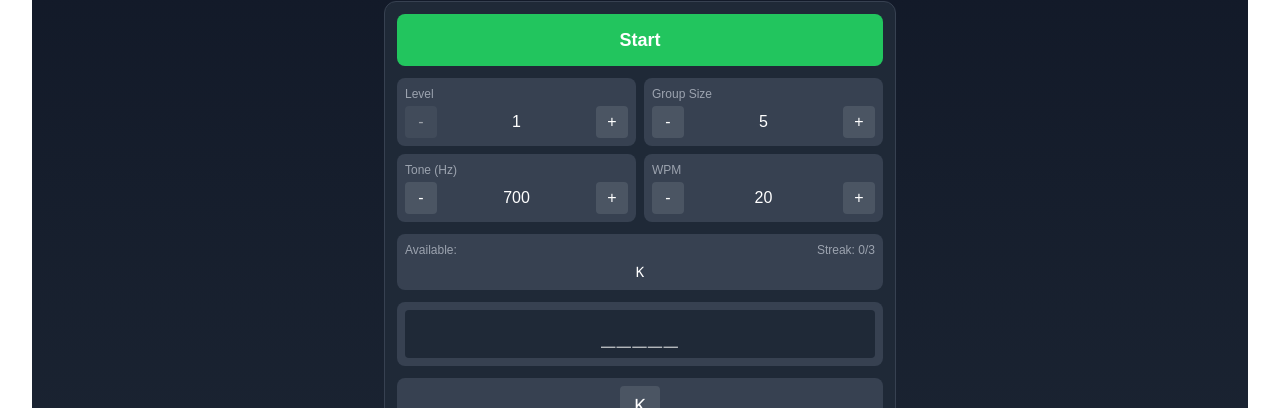
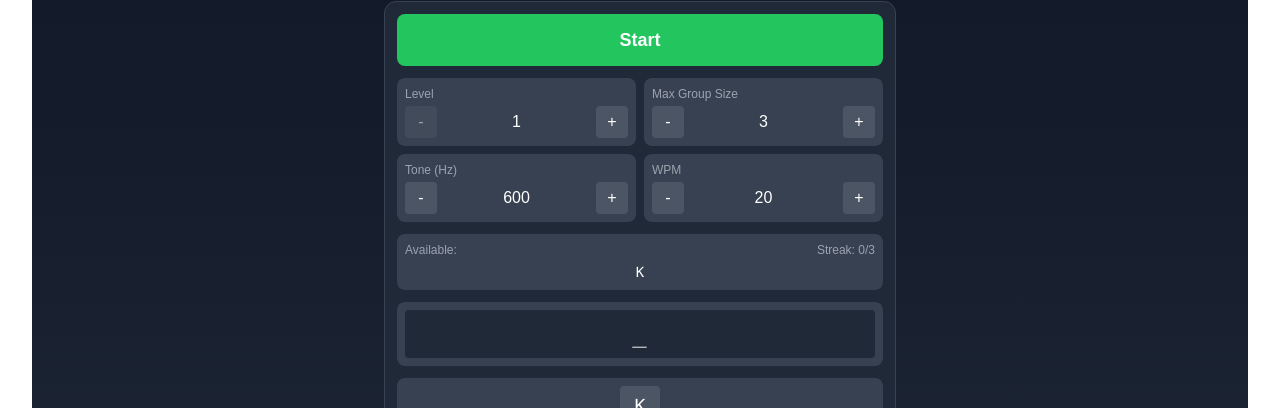
Before and after one commit to f4iey/MorseTrainer, a Next.js app: page / in a window 1280 px wide. Shown: the part 123-531 px from the top of the page. Built offline with nearby package versions, Linux system fonts and the light colour scheme.

Commit message:
src/components/MorseUI.jsx: Make group size variable.

```diff
--- a/src/components/MorseLogic.js
+++ b/src/components/MorseLogic.js
@@ -4,10 +4,12 @@ export class MorseLogic {
     this.KOCH_SEQUENCE = 'KMRSUAPTLOWI.NJEF0Y,VG5/Q9ZH38B?427C1D6X';
   }
 
-  generateGroup(level, size) {
+  generateGroup(level, maxSize) {
     const availableChars = this.KOCH_SEQUENCE.slice(0, level);
+    // Randomly select a size between 1 and maxSize
+    const actualSize = Math.floor(Math.random() * maxSize) + 1;
     let group = '';
-    for (let i = 0; i < size; i++) {
+    for (let i = 0; i < actualSize; i++) {
       group += availableChars[Math.floor(Math.random() * availableChars.length)];
     }
     return group;
--- a/src/components/MorseTrainer.jsx
+++ b/src/components/MorseTrainer.jsx
@@ -8,8 +8,9 @@ import { MorseLogic } from './MorseLogic';
 const MorseTrainer = () => {
   const [currentLevel, setCurrentLevel] = useState(1);
   const [wpm, setWpm] = useState(20);
-  const [frequency, setFrequency] = useState(700);
-  const [groupSize, setGroupSize] = useState(5);
+  const [frequency, setFrequency] = useState(600);
+  const [groupSize, setGroupSize] = useState(3);
+  const [currentGroupSize, setCurrentGroupSize] = useState(0); // Track current actual group size
   const [advanceThreshold, setAdvanceThreshold] = useState(3);
   const [userInput, setUserInput] = useState('');
   const [currentGroup, setCurrentGroup] = useState('');
@@ -53,6 +54,7 @@ const MorseTrainer = () => {
     const start = () => {
       const newGroup = logicRef.current.generateGroup(currentLevel, groupSize);
       setCurrentGroup(newGroup);
+      setCurrentGroupSize(newGroup.length); // Set the actual size of the new group
       setUserInput('');
       setIsPlaying(true);
       morseAudio.start();
@@ -65,7 +67,8 @@ const MorseTrainer = () => {
       start();
     }
   }, [currentLevel, groupSize, wpm]);
-const handleCharacterInput = useCallback((char) => {
+
+  const handleCharacterInput = useCallback((char) => {
     if (!isPlaying || notification) return;
 
     const newInput = userInput + char;
@@ -141,6 +144,7 @@ const handleCharacterInput = useCallback((char) => {
       setHistory([]);
       setScore({ correct: 0, wrong: 0 });
       setConsecutiveCorrect(0);
+      setCurrentGroupSize(0);
     } else {
       startNewGroup();
     }
@@ -205,7 +209,7 @@ const handleCharacterInput = useCallback((char) => {
       availableChars={logicRef.current.getAvailableChars(currentLevel)}
       consecutiveCorrect={consecutiveCorrect}
       userInput={userInput}
-      groupSizePadding={groupSize}
+      currentGroupSize={currentGroupSize} // Pass actual current group size instead of max group size
       score={score}
       history={history}
       maxLevel={logicRef.current.getMaxLevel()}
--- a/src/components/MorseUI.jsx
+++ b/src/components/MorseUI.jsx
@@ -16,7 +16,7 @@ const MorseUI = ({
   availableChars,
   consecutiveCorrect,
   userInput,
-  groupSizePadding,
+  currentGroupSize, // Changed from groupSizePadding
   score,
   history,
   maxLevel,
@@ -73,9 +73,9 @@ const MorseUI = ({
               </div>
             </div>
 
-            {/* Group Size */}
+            {/* Max Group Size */}
             <div className="bg-gray-700 p-2 rounded-lg">
-              <div className="text-xs text-gray-400 mb-1">Group Size</div>
+              <div className="text-xs text-gray-400 mb-1">Max Group Size</div>
               <div className="flex items-center gap-2">
                 <button
                   onClick={() => onGroupSizeChange(-1)}
@@ -140,7 +140,7 @@ const MorseUI = ({
           {/* Input Display */}
           <div className="bg-gray-700 p-2 rounded-lg">
             <div className="font-mono text-2xl tracking-wider text-center p-2 bg-gray-800 rounded">
-              {userInput.padEnd(groupSizePadding, '_')}
+              {userInput.padEnd(currentGroupSize || 1, '_')}
             </div>
           </div>
 
@@ -204,5 +204,4 @@ const MorseUI = ({
     </div>
   );
 };
-
 export default MorseUI;
```
